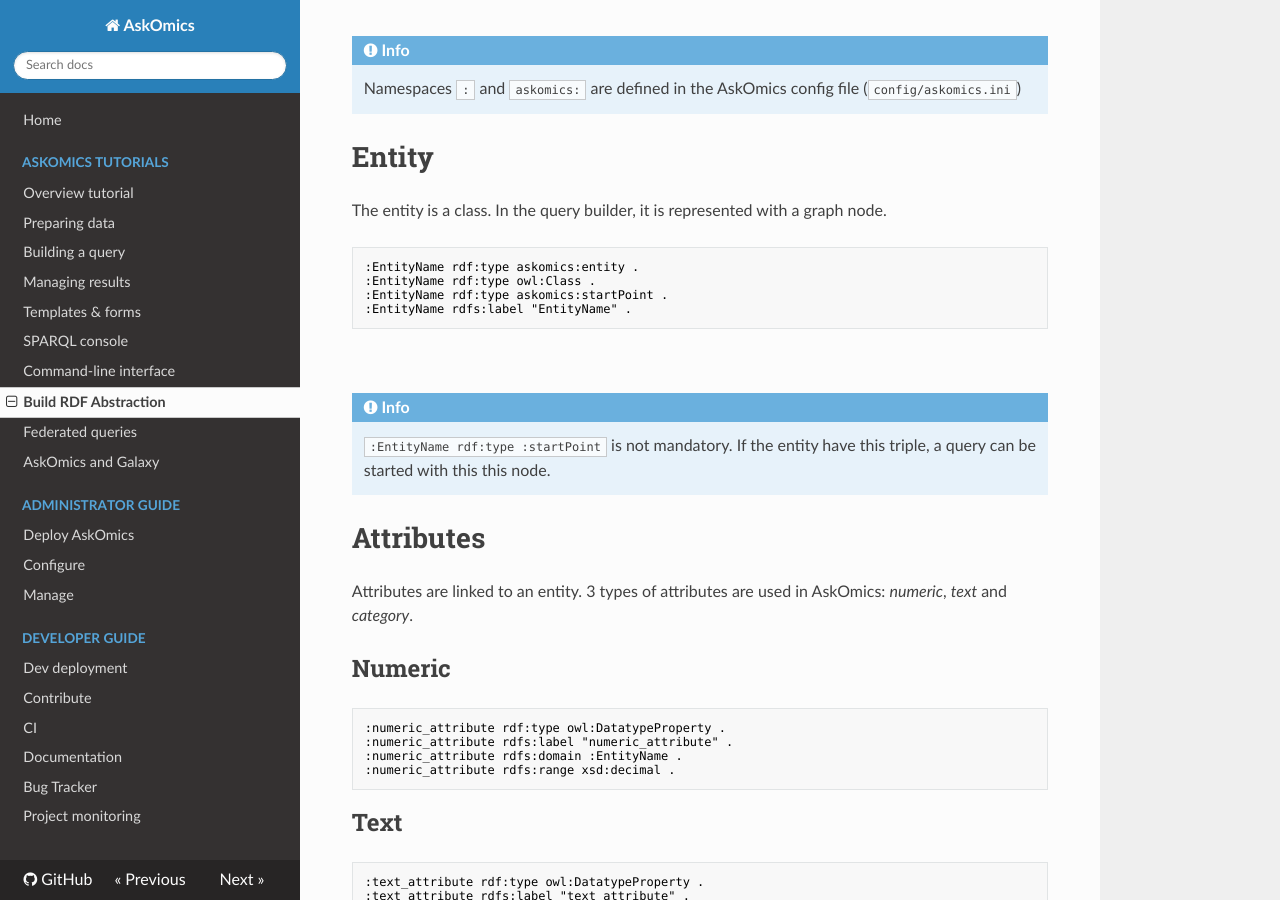
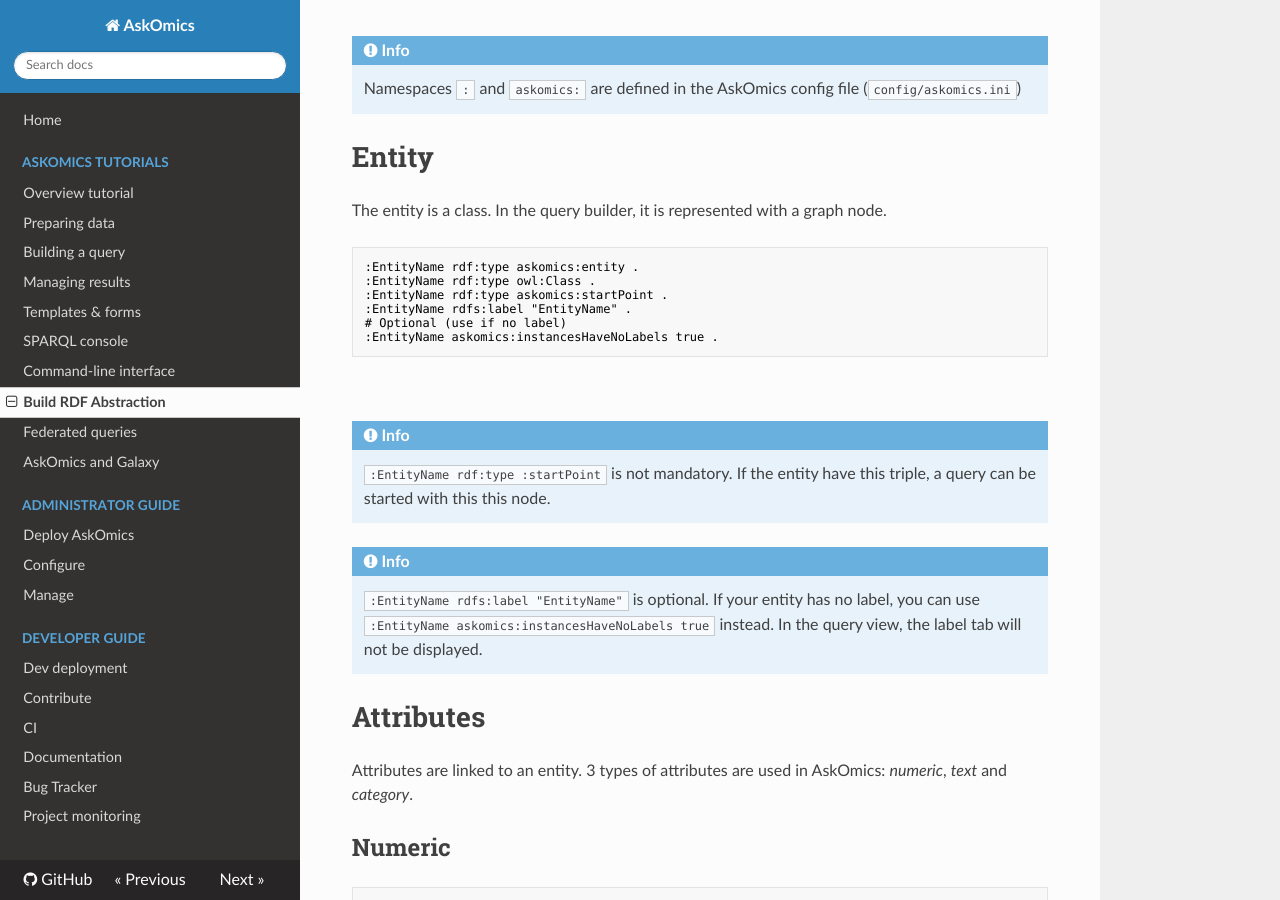
Before and after one commit to askomics/flaskomics, an MkDocs documentation site: the page built from docs/abstraction.md, in a window 1280 px wide and 900 px high, scrolled down 618 px. Built offline with MkDocs 1.6.1, drawn with Linux system fonts in a browser that asks for light colours; nearby versions of some CDN libraries.

Commit message:
askomics:instancesHaveNoLabels in documentation

````diff
--- a/docs/abstraction.md
+++ b/docs/abstraction.md
@@ -32,11 +32,16 @@
 :EntityName rdf:type owl:Class .
 :EntityName rdf:type askomics:startPoint .
 :EntityName rdfs:label "EntityName" .
+# Optional (use if no label)
+:EntityName askomics:instancesHaveNoLabels true .
 ```
 <br />
 
 !!! note "Info"
     `:EntityName rdf:type :startPoint` is not mandatory. If the entity have this triple, a query can be started with this this node.
+
+!!! note "Info"
+    `:EntityName rdfs:label "EntityName"` is optional. If your entity has no label, you can use `:EntityName askomics:instancesHaveNoLabels true` instead. In the query view, the label tab will not be displayed.
 
 # Attributes
 
````
